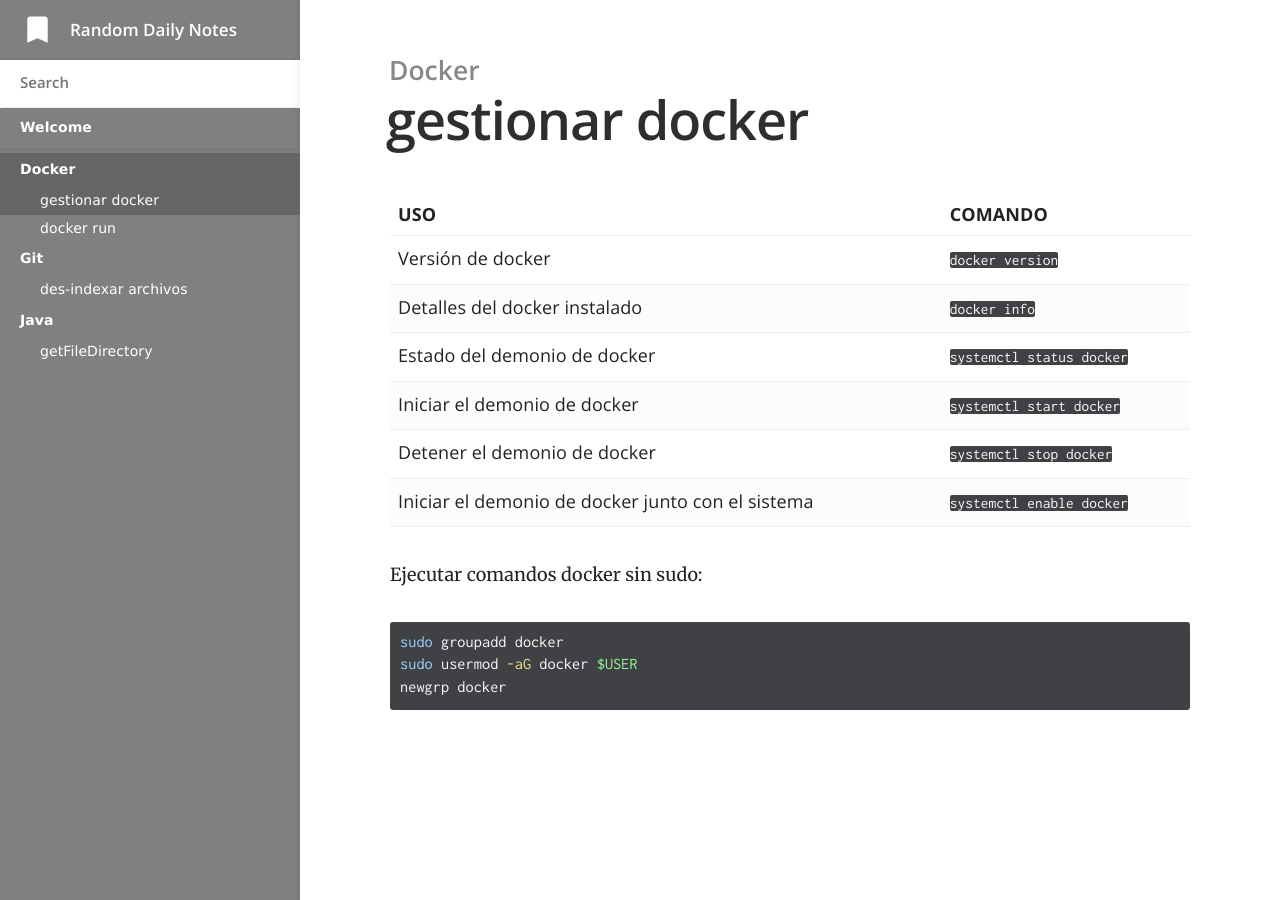
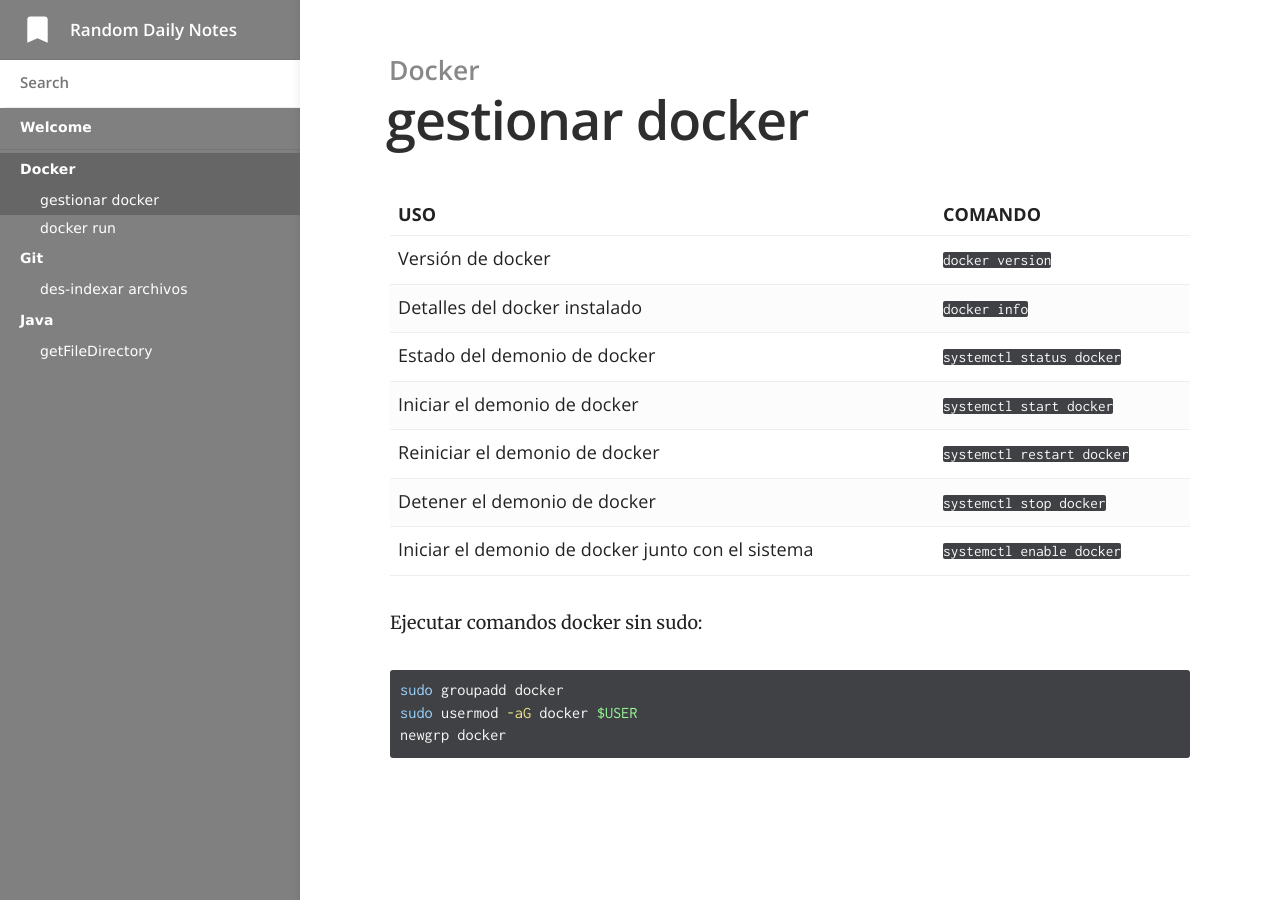
Before and after one commit to slaarks/slaarks.github.io, a Jekyll site: the page built from _docs/Docker/gestionar-docker.md, in a window 1280 px wide. Built offline with Jekyll 4.4.1, drawn with Linux system fonts in a browser that asks for light colours.

Commit message:
Update gestionar-docker.md

```diff
--- a/_docs/Docker/gestionar-docker.md
+++ b/_docs/Docker/gestionar-docker.md
@@ -10,6 +10,7 @@ order: 1
 | Detalles del docker instalado | `docker info` |
 | Estado del demonio de docker | `systemctl status docker` |
 | Iniciar el demonio de docker | `systemctl start docker` |
+| Reiniciar el demonio de docker | `systemctl restart docker` |
 | Detener el demonio de docker | `systemctl stop docker` |
 | Iniciar el demonio de docker junto con el sistema | `systemctl enable docker` |
 
```
